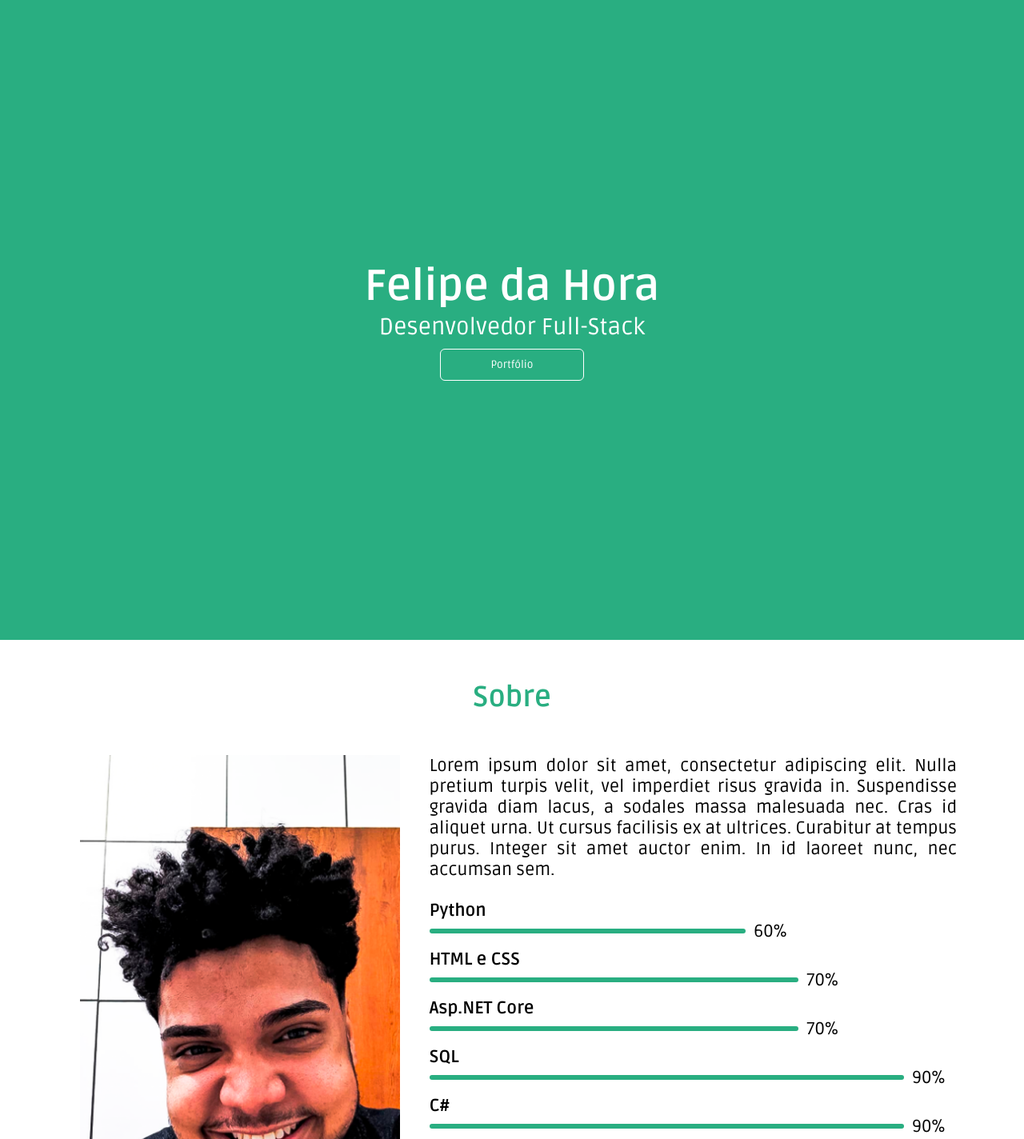
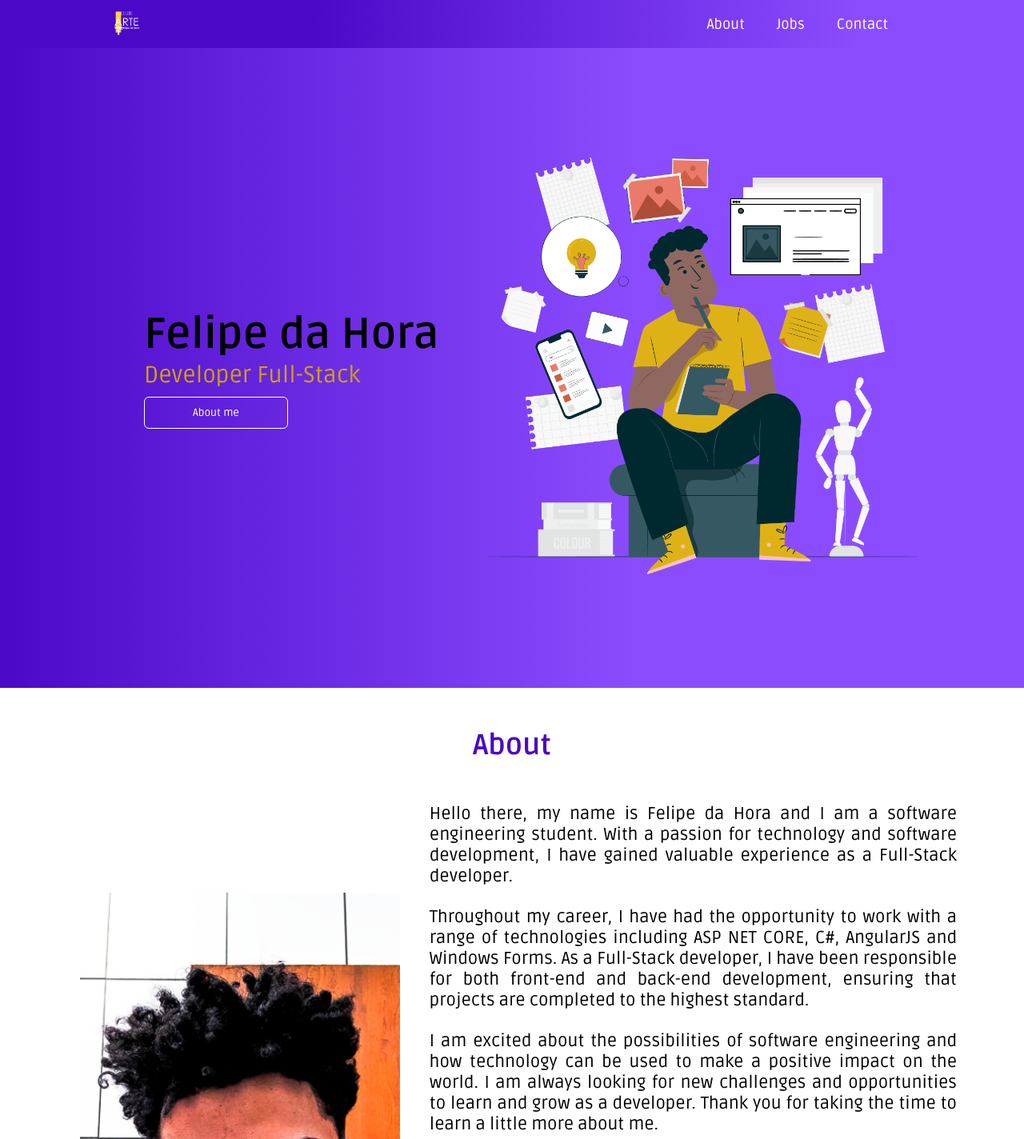
Before and after one commit to FelipedaHora/portfolio, a website: page index.html in a window 1280 px wide. Shown: the top 1424 px of the page at 80% size. Drawn offline with Linux system fonts and the light colour scheme.

Commit message:
criacao de landing page

```diff
--- a/assets/sass/_config.scss
+++ b/assets/sass/_config.scss
@@ -1,8 +1,10 @@
 // Variaveis de cores
 $color-white: #FFFFFF;
-$color-green: #29AE81;
+$color-green: #4b08c7;
 $color-brown: #A4A4A4;
 $color-black: #000000;
+$color-pink:  #8b4cff;
+$color-yellow:#cfa204;
 
 
 //Variaveis de media queries
--- a/index.html
+++ b/index.html
@@ -1,5 +1,6 @@
 <!DOCTYPE html>
 <html lang="pt">
+
 <head>
     <meta charset="UTF-8">
     <meta name="viewport" content="width=device-width, initial-scale=1.0">
@@ -13,24 +14,39 @@
     <link rel="stylesheet" href="./assets/css/owl-carrousel/owl.carousel.min.css">
     <link rel="stylesheet" href="./assets/css/owl-carrousel/owl.theme.green.min.css">
 </head>
+
 <body>
 
     <div class="webview">
+        <nav>
+            <div class="container-nav">
+                <div class="logo">
+                    <img src="./assets/img/landing-page/logo clube arte.png" alt="logo-clube-arte">
+                </div>
+                <a href="#">About</a>
+                <a href="#">Jobs</a>
+                <a href="#">Contact</a>
+            </div>
+        </nav>
 
         <section class="intro">
             <div class="container">
                 <h1>Felipe da Hora</h1>
-                <p>Desenvolvedor Full-Stack</p>
+                <p>Developer Full-Stack</p>
                 <div class="m-auto-btn">
-                    <button class="btn-portfolio">Portfólio</button>
+                    <button class="btn-portfolio">About me</button>
                 </div>
             </div>
+            <div class="vector-index">
+                <img src="./assets/img/landing-page/vector-pagina-principal.png" alt="home">
+            </div>
+
         </section>
 
         <section class="sobre">
             <div class="container">
                 <div class="title">
-                    <h2>Sobre</h2>
+                    <h2>About</h2>
                 </div>
                 <div class="row">
                     <div class="c-photo">
@@ -38,10 +54,19 @@
                     </div>
                     <div class="c-descricao">
                         <p>
-                            Lorem ipsum dolor sit amet, consectetur adipiscing elit. Nulla pretium turpis velit, vel
-                            imperdiet risus gravida in. Suspendisse gravida diam lacus, a sodales massa malesuada nec.
-                            Cras id aliquet urna. Ut cursus facilisis ex at ultrices. Curabitur at tempus purus. Integer
-                            sit amet auctor enim. In id laoreet nunc, nec accumsan sem.
+                            Hello there, my name is Felipe da Hora and I am a software engineering
+                            student. With a passion for technology and software development, I have gained valuable
+                            experience as a Full-Stack developer.
+
+                            <p>Throughout my career, I have had the opportunity to work with a range of technologies
+                                including ASP NET CORE, C#, AngularJS and Windows Forms. As a Full-Stack developer, I have
+                                been responsible for both front-end and back-end development, ensuring that projects are
+                                completed to the highest standard.</p>
+
+                            <p>I am excited about the possibilities of software engineering and how technology can be used
+                                to make a positive impact on the world. I am always looking for new challenges and
+                                opportunities to learn and grow as a developer. Thank you for taking the time to learn a
+                                little more about me.</p>
                         </p>
                         <div class="habilidades">
 
@@ -113,7 +138,7 @@
         <section class="servicos">
             <div class="container">
                 <div class="s-title">
-                    <h2>Serviços</h2>
+                    <h2>Jobs Provided</h2>
                 </div>
                 <div class="s-carrousel">
                     <div class="s-carrousel-container">
@@ -141,7 +166,7 @@
                                         <span><i class="fa fa-code" aria-hidden="true"></i></span>
                                     </div>
                                     <div class="texto">
-                                        <p>Programação</p>
+                                        <p>Development</p>
                                     </div>
                                 </div>
                             </div>
@@ -169,7 +194,7 @@
                                         <span><i class="fa fa-shield" aria-hidden="true"></i></span>
                                     </div>
                                     <div class="texto">
-                                        <p>Cyber Segurança</p>
+                                        <p>Cyber Security</p>
                                     </div>
                                 </div>
                             </div>
@@ -183,7 +208,7 @@
                                         <span><i class="fa fa-server" aria-hidden="true"></i></span>
                                     </div>
                                     <div class="texto">
-                                        <p>Infraestrutura</p>
+                                        <p>Infrastructure</p>
                                     </div>
                                 </div>
                             </div>
@@ -196,7 +221,7 @@
         <section class="portfolios">
             <div class="container">
                 <div class="p-title">
-                    <h2>Portfólios</h2>
+                    <h2>Portfolio</h2>
                 </div>
                 <div class="p-projetos">
                     <div class="projeto">
@@ -204,7 +229,7 @@
                             <div class="img">
                                 <img src="./assets/img/projetos/projeto-1.jpg" alt="Projeto 01">
                                 <div class="descricao">
-                                    <p>Projeto 01</p>
+                                    <p>Project 01</p>
                                 </div>
                             </div>
                         </div>
@@ -213,7 +238,7 @@
                             <div class="img">
                                 <img src="./assets/img/projetos/projeto-2.jpg" alt="Projeto 02">
                                 <div class="descricao">
-                                    <p>Projeto 02</p>
+                                    <p>Project 02</p>
                                 </div>
                             </div>
                         </div>
@@ -222,7 +247,7 @@
                             <div class="img">
                                 <img src="./assets/img/projetos/projeto-3.jpg" alt="Projeto 03">
                                 <div class="descricao">
-                                    <p>Projeto 03</p>
+                                    <p>Project 03</p>
                                 </div>
                             </div>
                         </div>
@@ -231,7 +256,7 @@
                             <div class="img">
                                 <img src="./assets/img/projetos/projeto-4.jpg" alt="Projeto 04">
                                 <div class="descricao">
-                                    <p>Projeto 04</p>
+                                    <p>Project 04</p>
                                 </div>
                             </div>
                         </div>
@@ -240,7 +265,7 @@
                             <div class="img">
                                 <img src="./assets/img/projetos/projeto-6.jpg" alt="Projeto 05">
                                 <div class="descricao">
-                                    <p>Projeto 05</p>
+                                    <p>Project 05</p>
                                 </div>
                             </div>
                         </div>
@@ -252,19 +277,19 @@
         <section class="contato">
             <div class="container">
                 <div class="title">
-                    <h2>Contato</h2>
+                    <h2>Contact me</h2>
                 </div>
 
                 <div class="formulario">
                     <form>
                         <div class="form-group">
                             <div class="controls">
-                                <label for="nome">Nome:</label>
+                                <label for="nome">Name:</label>
                                 <input type="text" name="nome" id="nome" required>
                             </div>
 
                             <div class="controls">
-                                <label for="sobrenome">Sobrenome:</label>
+                                <label for="sobrenome">Surname:</label>
                                 <input type="text" name="sobrenome" id="sobrenome" required>
                             </div>
                         </div>
@@ -283,13 +308,13 @@
 
                         <div class="form-group">
                             <div class="controls">
-                                <label for="mensagem">Mensagem:</label>
+                                <label for="mensagem">Message:</label>
                                 <textarea name="mensagem" id="mensagem" cols="30" rows="10"></textarea>
                             </div>
                         </div>
 
                         <div class="form-group m-auto">
-                            <button class="btn-form-send">Enviar</button>
+                            <button class="btn-form-send">Send</button>
                         </div>
                     </form>
                 </div>
@@ -297,7 +322,7 @@
         </section>
 
         <footer>
-            <span>&copy; Todos os direitos reservados.</span>
+            <span>&copy; All rights reserved.</span>
         </footer>
 
     </div>
@@ -312,4 +337,5 @@
 <!-- Owl Carousel -->
 <script src="./assets/js/owl-carrousel/owl.carousel.min.js"></script>
 <script src="./assets/js/owl-carrousel/owl.start.function.js"></script>
+
 </html>
--- a/style.scss
+++ b/style.scss
@@ -20,31 +20,66 @@ body {
     width: 100%;
     margin: auto;
 
+    .container-nav {
+        width: 100%;
+        height: 60px;
+        background: rgb(75, 8, 199);
+        background: linear-gradient(90deg, rgba(75, 8, 199, 1) 30%, rgba(139, 76, 255, 1) 84%);
+        padding-top: 18px;
+        padding-bottom: 18px;
+        padding-left: 130px;
+        padding-right: 130px;
+        display: flex;
+        flex-direction: row;
+        align-items: center;
+
+        a {
+            text-decoration: none;
+            color: config.$color-white;
+            padding-right: 40px;
+            font-size: 1rem;
+        }
+
+        .logo{
+            width: 100%;
+            img{
+                width: 7%;
+                background-size: cover;
+                background-repeat: no-repeat;
+                background-position: top;
+            }
+        }
+
+    }
+
     .intro {
+
         display: flex;
-        justify-content: center;
+        justify-content:left;
         align-items: center;
         width: 100%;
         height: 100vh;
-        background-color: config.$color-green;
-        color: config.$color-white;
+        background: rgb(75, 8, 199);
+        background: linear-gradient(90deg, rgba(75, 8, 199, 1) 0%, rgba(139, 76, 255, 1) 62%);
 
         .container {
+            padding-left: 180px;
             h1 {
                 font-size: 2rem;
-                text-align: center;
+                text-align: left;
             }
 
             p {
                 font-size: 1rem;
-                text-align: center;
+                text-align: left;
+                color: config.$color-yellow;
             }
 
             .m-auto-btn {
                 display: flex;
                 flex-direction: row;
-                justify-content: center;
-                align-items: center;
+                justify-content: left;
+                align-items: left;
                 width: 100%;
                 margin-top: 8px;
 
@@ -60,6 +95,14 @@ body {
                 }
             }
         }
+        .vector-index{
+            width: 600px;
+            img{
+                width: 100%;
+                padding-left: 60px;
+            }
+        }
+
     }
 }
 
@@ -110,6 +153,7 @@ body {
                         @include config.font-paragrafo;
                         text-align: justify;
                         margin-bottom: 20px;
+                        font-size: 0.4rem;
                     }
 
                     .habilidades {
@@ -586,19 +630,21 @@ body {
             }
         }
     }
-    .webview .contato{
-        .container{
-            .title{
+
+    .webview .contato {
+        .container {
+            .title {
                 margin-top: 30px;
                 margin-bottom: 30px;
             }
-            .formulario{
-                form{
-                    .form-group{
+
+            .formulario {
+                form {
+                    .form-group {
                         display: flex;
                         flex-direction: row;
 
-                        .controls{
+                        .controls {
                             padding: 5px;
                         }
                     }
@@ -609,26 +655,26 @@ body {
 
 }
 
-@media only screen and (min-width:config.$media-desktop){
-    .webview .intro{
-        .container{
-            h1{
+@media only screen and (min-width:config.$media-desktop) {
+    .webview .intro {
+        .container {
+            h1 {
                 font-size: 3rem;
             }
 
-            p{
+            p {
                 font-size: 1.6rem;
             }
 
-            .m-auto-btn{
+            .m-auto-btn {
                 margin-top: 10px;
 
-                .btn-portfolio{
+                .btn-portfolio {
                     @include config.font-paragrafo;
                     width: 180px;
                     height: 40px;
 
-                    &:hover{
+                    &:hover {
                         background-color: config.$color-green;
                         border-radius: 6px;
                         border: 1px solid config.$color-green;
@@ -638,57 +684,59 @@ body {
         }
     }
 
-    .webview .sobre{
-        .container{
-            width:90%;
+    .webview .sobre {
+        .container {
+            width: 90%;
             margin: auto;
 
-            .title{
+            .title {
                 margin-top: 40px;
                 margin-bottom: 40px;
 
-                h2{
+                h2 {
                     font-size: 2rem;
                 }
             }
 
-            .row{
+            .row {
                 display: grid;
                 grid-template-columns: 40% 60%;
                 margin-bottom: 40px;
 
-                .c-photo{
+                .c-photo {
                     display: flex;
                     flex-direction: row;
                     justify-content: center;
                     padding: 10px;
 
-                    img{
+                    img {
                         width: 100%;
                         max-width: 400px;
                     }
                 }
 
-                .c-descricao{
+                .c-descricao {
                     padding: 10px;
                     margin-top: 0px;
 
-                    p{
+                    p {
                         font-size: 1.2rem;
                         margin-bottom: 25px;
                     }
 
-                    .habilidades{
-                        .h-item{
-                            .h-title{
+                    .habilidades {
+                        .h-item {
+                            .h-title {
                                 width: 100%;
 
-                                h3{font-size: 1.2rem;}
+                                h3 {
+                                    font-size: 1.2rem;
+                                }
                             }
 
-                            .h-c-porcentagem{
-                                .h-porcentagem-geral{
-                                    span{
+                            .h-c-porcentagem {
+                                .h-porcentagem-geral {
+                                    span {
                                         font-size: 1.2rem;
                                     }
                                 }
@@ -700,22 +748,22 @@ body {
         }
     }
 
-    .webview .servicos{
+    .webview .servicos {
 
-        .container{
+        .container {
             width: 90%;
             margin: auto;
 
-            .s-title{
+            .s-title {
                 margin-top: 40px;
                 margin-bottom: 40px;
 
-                h2{
+                h2 {
                     font-size: 2rem;
                 }
             }
 
-            .s-carrousel{
+            .s-carrousel {
                 width: 96%;
                 margin: auto;
                 margin-bottom: 40px;
@@ -723,36 +771,37 @@ body {
         }
     }
 
-    .webview .portfolios{
+    .webview .portfolios {
         min-height: auto;
-        .container{
+
+        .container {
             width: 90%;
             margin: auto;
 
-            .p-title{
-                h2{
+            .p-title {
+                h2 {
                     font-size: 2rem;
                 }
             }
 
-            .p-projetos{
+            .p-projetos {
                 padding: 10px;
 
-                .projeto{
-                    grid-template-columns: repeat(3,auto);
+                .projeto {
+                    grid-template-columns: repeat(3, auto);
                     grid-template-rows: 1fr;
                     grid-auto-rows: 1fr;
                     row-gap: 10px;
                     column-gap: 10px;
 
-                    .photos{
+                    .photos {
                         height: 100%;
 
-                        .img{
+                        .img {
                             position: relative;
 
-                            &:hover{
-                                .descricao{
+                            &:hover {
+                                .descricao {
                                     position: absolute;
                                     display: flex;
                                     width: 100%;
@@ -762,7 +811,7 @@ body {
                                     left: 0;
                                     z-index: 9999;
 
-                                    p{
+                                    p {
                                         display: block;
                                         color: config.$color-white;
                                     }
@@ -775,30 +824,30 @@ body {
         }
     }
 
-    .webview .contato{
+    .webview .contato {
         margin-bottom: 50px;
 
-        .container{
+        .container {
             width: 90%;
             margin: auto;
 
-            .title{
+            .title {
                 margin-top: 30px;
                 margin-bottom: 30px;
 
-                h2{
+                h2 {
                     font-size: 2rem;
                 }
             }
 
-            .formulario{
-                form{
-                    .form-group{
+            .formulario {
+                form {
+                    .form-group {
                         display: flex;
                         flex-direction: row;
                         margin-bottom: 10px;
 
-                        .controls{
+                        .controls {
                             padding: 5px;
                         }
                     }
```
Also changed, not shown: assets/css/style.css, assets/img/landing-page/logo clube arte.png (added), assets/img/landing-page/vector-pagina-principal.png (added), 1 other file.
